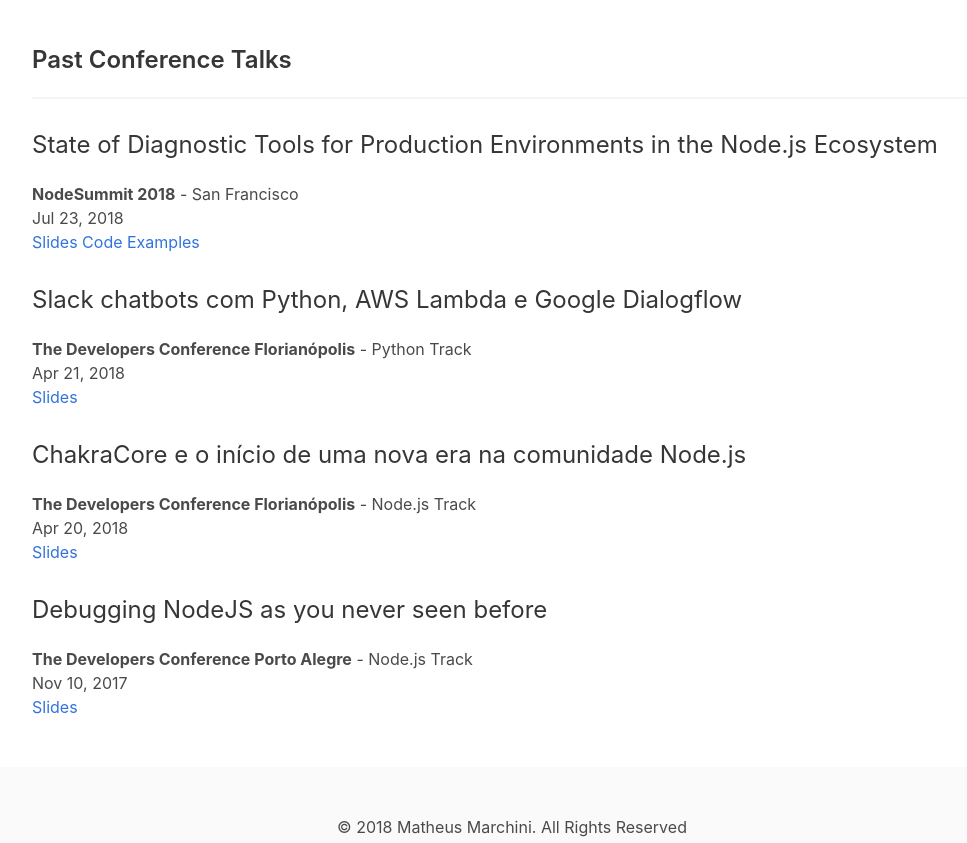
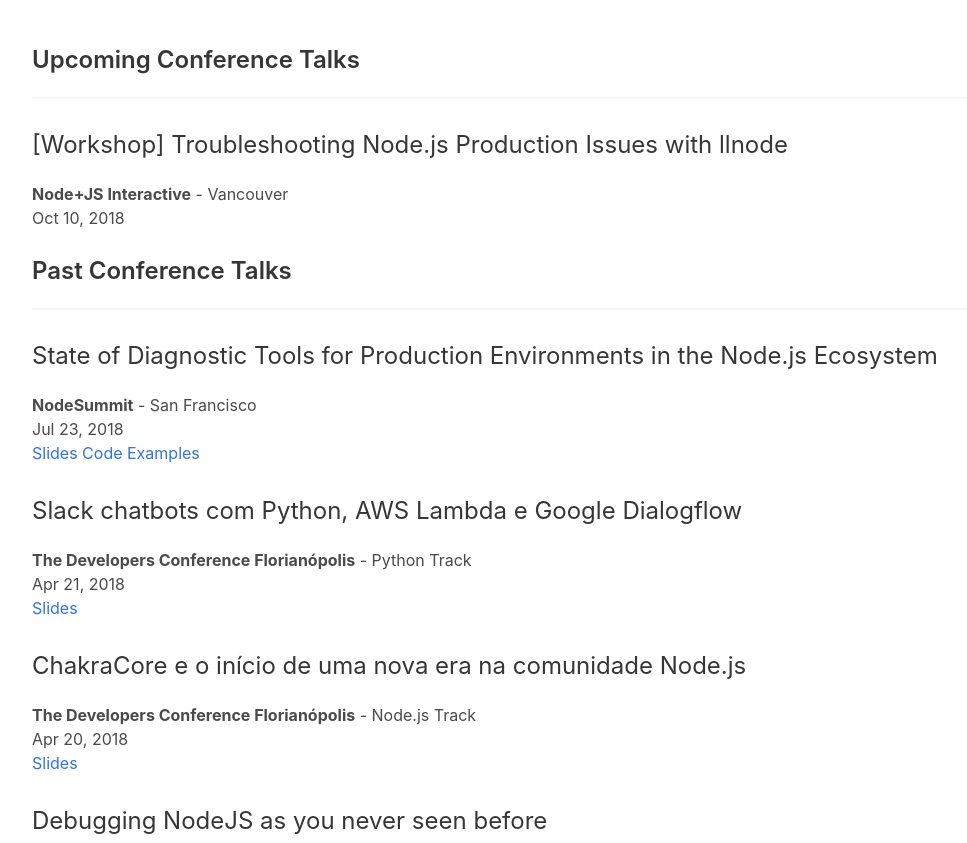
Before and after one commit to Emamatcyber90/mmarchini.github.io, a website: page index.html in a window 1280 px wide. Shown: the part 1620-2463 px from the top of the page, without its empty margins (128-1095 px from the left). Drawn offline with Linux system fonts and the light colour scheme.

Commit message:
add Node+JS Interactive workshop

```diff
--- a/index.html
+++ b/index.html
@@ -207,10 +207,19 @@
 
     <section class="section">
       <div class="container content">
-        <!--
         <h2 class="title is-4">Upcoming Conference Talks</h2>
         <hr>
-        -->
+        <p class="is-size-5">
+          <h3 class="subtitle is-4 has-text-weight-normal">
+             [Workshop] Troubleshooting Node.js Production Issues with llnode
+          </h3>
+          <div>
+            <b>Node+JS Interactive</b> - Vancouver
+          </div>
+          <div>
+            Oct 10, 2018
+          </div>
+        </p>
         <h2 class="title is-4">Past Conference Talks</h2>
         <hr>
         <p class="is-size-5">
@@ -219,7 +228,7 @@
             Node.js Ecosystem
           </h3>
           <div>
-            <b>NodeSummit 2018</b> - San Francisco
+            <b>NodeSummit</b> - San Francisco
           </div>
           <div>
             Jul 23, 2018
```
